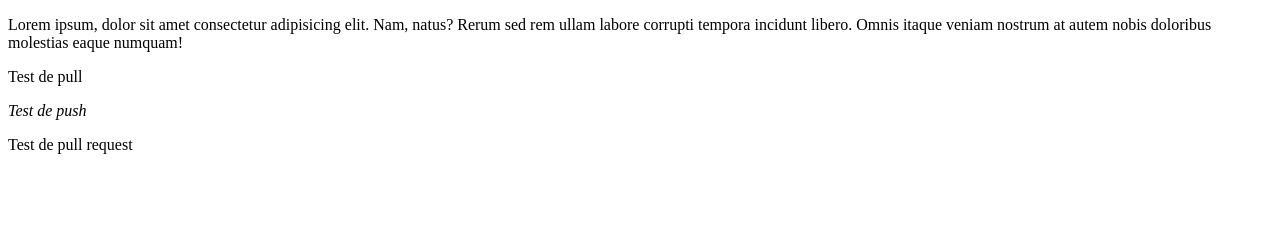
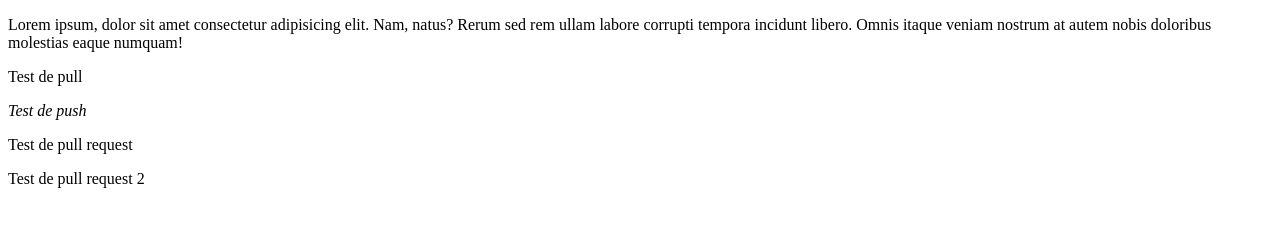
Before and after one commit to lessan-cyber/TP, a plain HTML site: page index.html in a window 1280 px wide. Drawn offline with Linux system fonts and the light colour scheme.

Commit message:
commit de p5 sur la branche fork

```diff
--- a/index.html
+++ b/index.html
@@ -10,6 +10,8 @@
     <p>Test de pull</p>
     <i>Test de push</i>
     <p>Test de pull request</p>
+    <p>Test de pull request 2</p>
+
 
 </body>
 </html>
```
